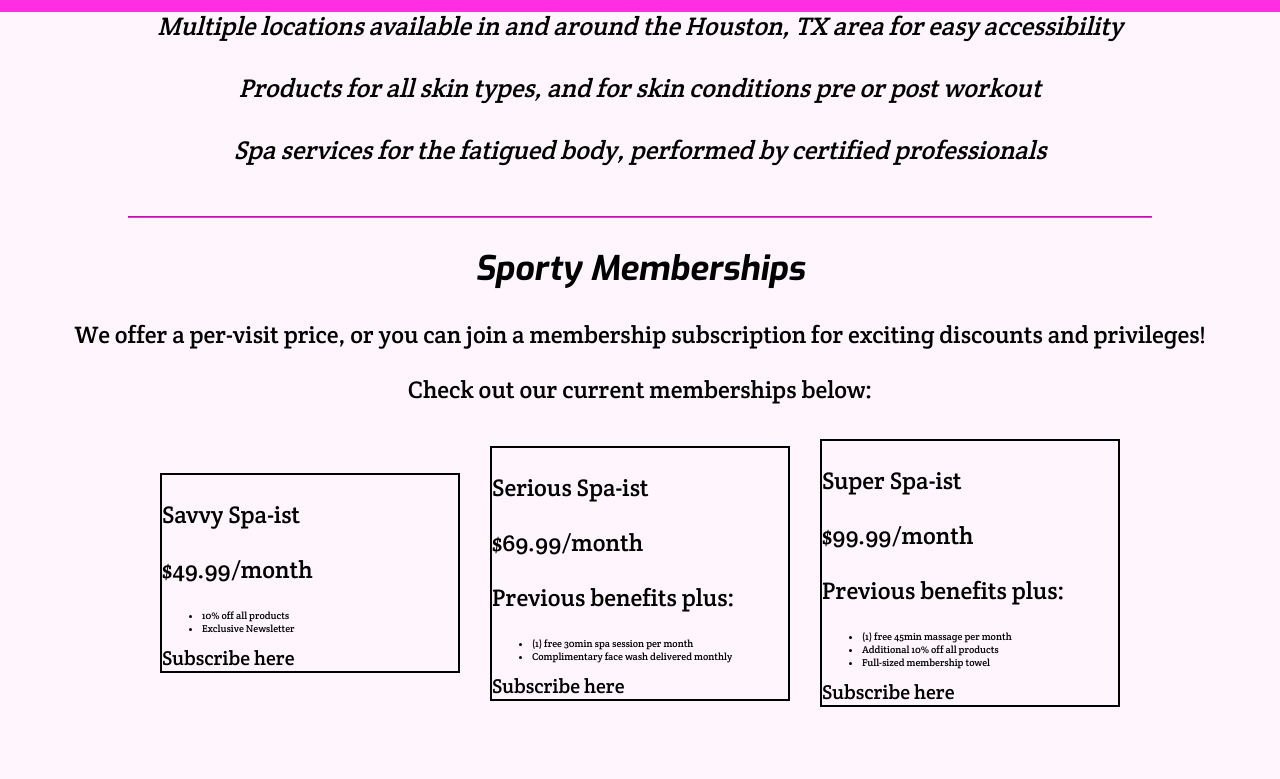
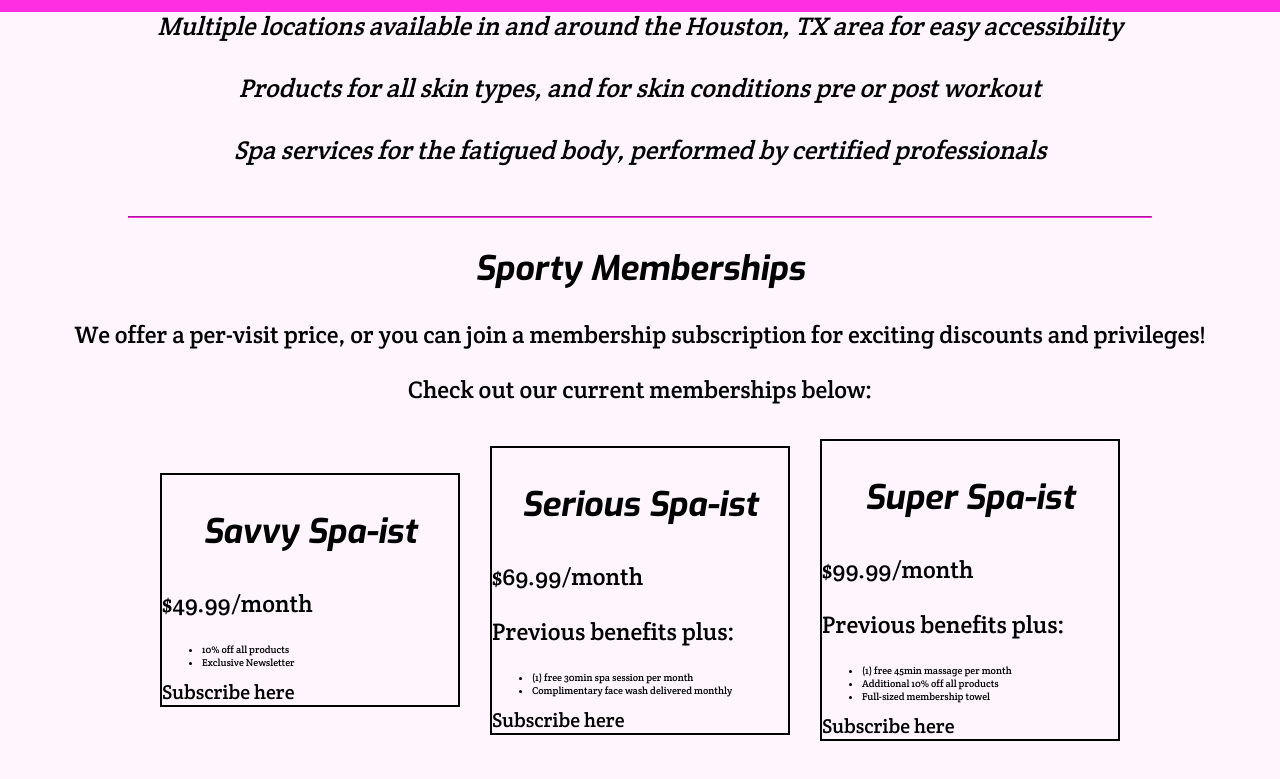
Before and after one commit to Joeseff6/Product-Landing-Page, a website: page index.html in a window 1280 px wide. Shown: the part 788-1567 px from the top of the page. Drawn offline with Linux system fonts and the light colour scheme.

Commit message:
Added .gradient-background, changed p to h3

```diff
--- a/index.html
+++ b/index.html
@@ -33,7 +33,7 @@
         <label class="search-label" for="search">Search for services and products</label>
         <input type="text" class="search-bar" id="search" placeholder="Facial cleanse"/>
       </aside>
-      <section class="hero-section">
+      <section class="hero-section gradient-background">
         <img
         class="hero-image"
         src="./public/images/Spa_picture.jpg"
@@ -74,11 +74,11 @@
             Check out our current memberships below:
           </p>
         </article>
-        <section class="memberships-container">
+        <section class="memberships-container gradient-background">
           <article class="membership-box">
-            <p class="membership-name">
-              Savvy Spa-ist
-            </p>
+            <header class="membership-heading">
+              <h3>Savvy Spa-ist</h3>
+            </header>
             <p class="price">49.99/month</p>
             <ul class="membership-list">
               <li class="membership-list-item">10% off all products</li>
@@ -87,9 +87,9 @@
             <a class="subscription-btn">Subscribe here</a>
           </article>
           <article class="membership-box">
-            <p class="membership-name">
-              Serious Spa-ist
-            </p>
+            <header class="membership-heading">
+              <h3>Serious Spa-ist</h3>
+            </header>
             <p class="price">69.99/month</p>
             <p class="disclaimer">Previous benefits plus:</p>
             <ul class="membership-list">
@@ -99,9 +99,9 @@
             <a class="subscription-btn">Subscribe here</a>
           </article>
           <article class="membership-box">
-            <p class="membership-name">
-              Super Spa-ist
-            </p>
+            <header class="membership-heading">
+              <h3>Super Spa-ist</h3>
+            </header>
             <p class="price">99.99/month</p>
             <p class="disclaimer">Previous benefits plus:</p>
             <ul class="membership-list">
```
